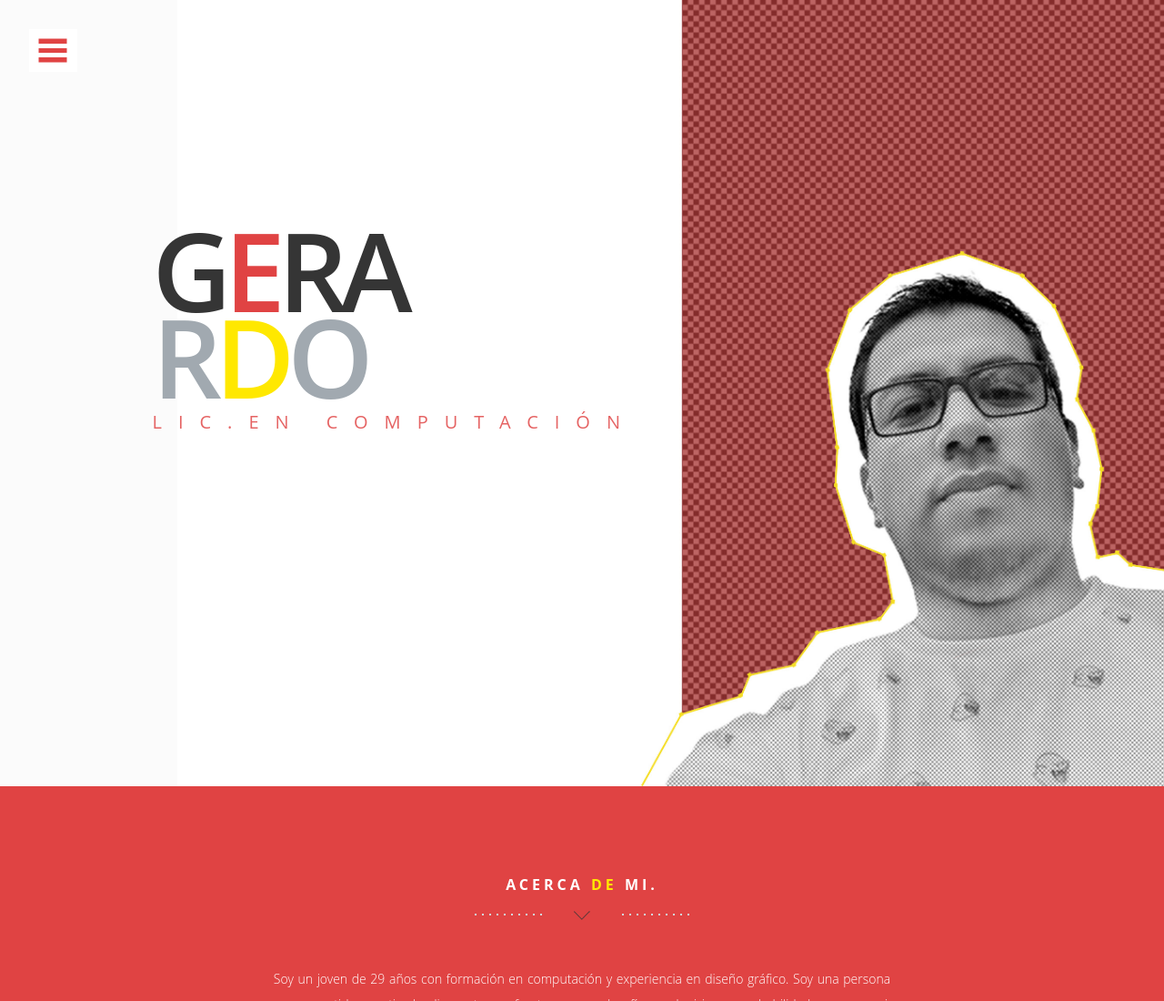
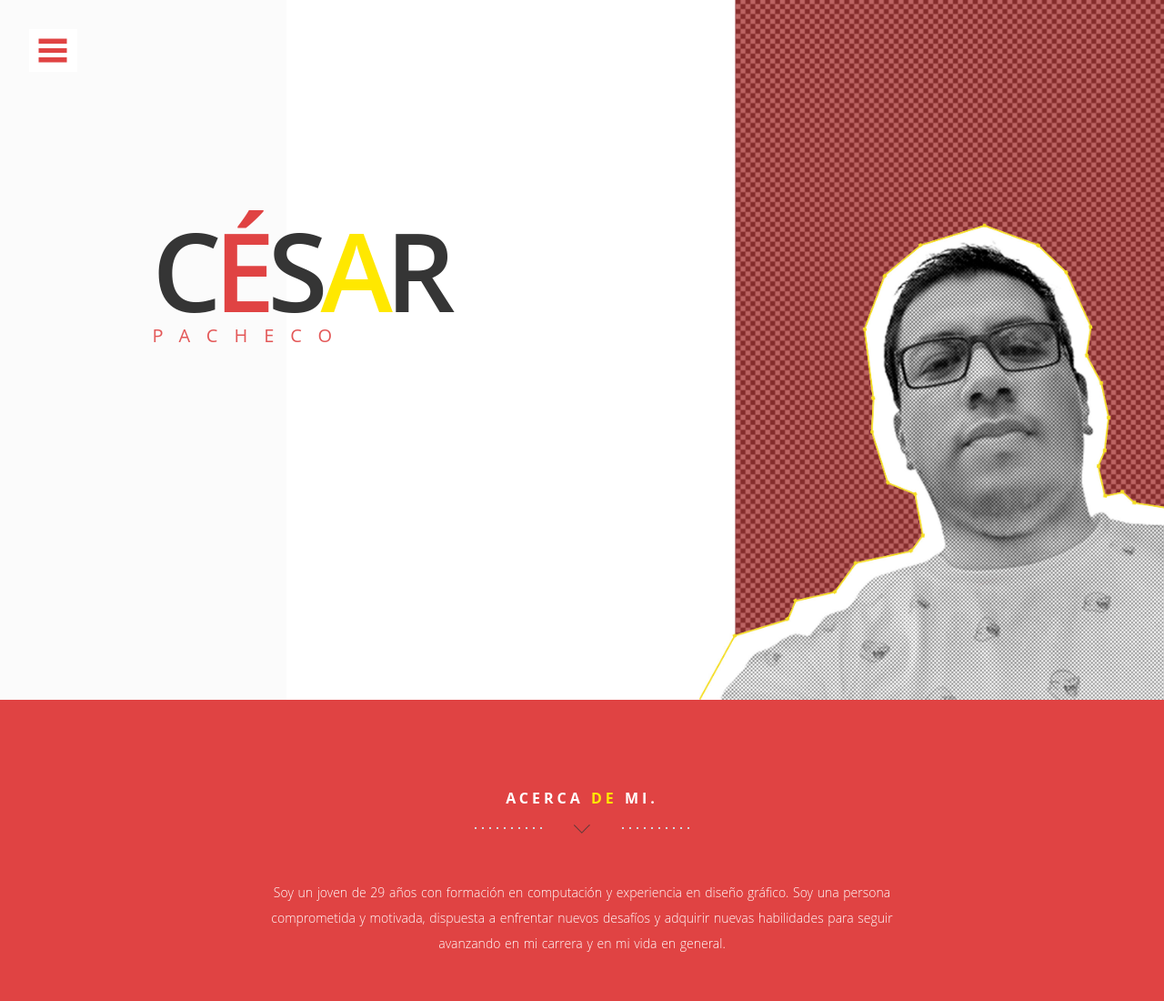
Before and after one commit to gerardopacheco1111/CVGerardo, a plain HTML site: page index.html in a window 1280 px wide. Shown: the top 1100 px of the page at 91% size. Drawn offline with nearby package versions, Linux system fonts and the light colour scheme; some packages are replaced by stand-ins of ours.

Commit message:
Update index.html

```diff
--- a/index.html
+++ b/index.html
@@ -71,10 +71,9 @@
               <div class="row">
                 <div class="col-md-8 col-md-offset-1 inner">
                   <h1 class="animated fadeInDown">
-                    G<span style="color:#E04343;">e</span>ra<br/>
-                    <span>R<span style="color:#FFE800">D</span>o</span>
+                    C<span style="color:#E04343;">é</span>s<span style="color:#FFE800">a</span>r
                   </h1><!-- Title -->
-                  <h3 class="animated fadeInUp delay-05s"><span class="rotate">Lic.en Computación,Diseñador</span></h3><!-- Text Rotator -->
+                  <h3 class="animated fadeInUp delay-05s"><span class="rotate">Gerardo,Paula,Pacheco</span></h3><!-- Text Rotator -->
                 </div>
               </div>
 			  <!-- Learn More Button -->
```
